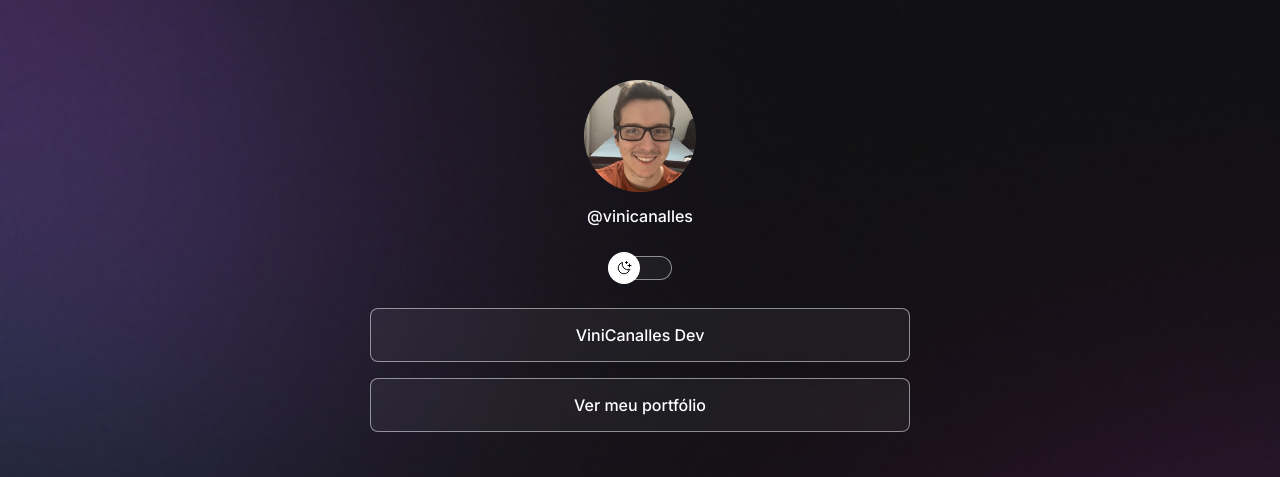
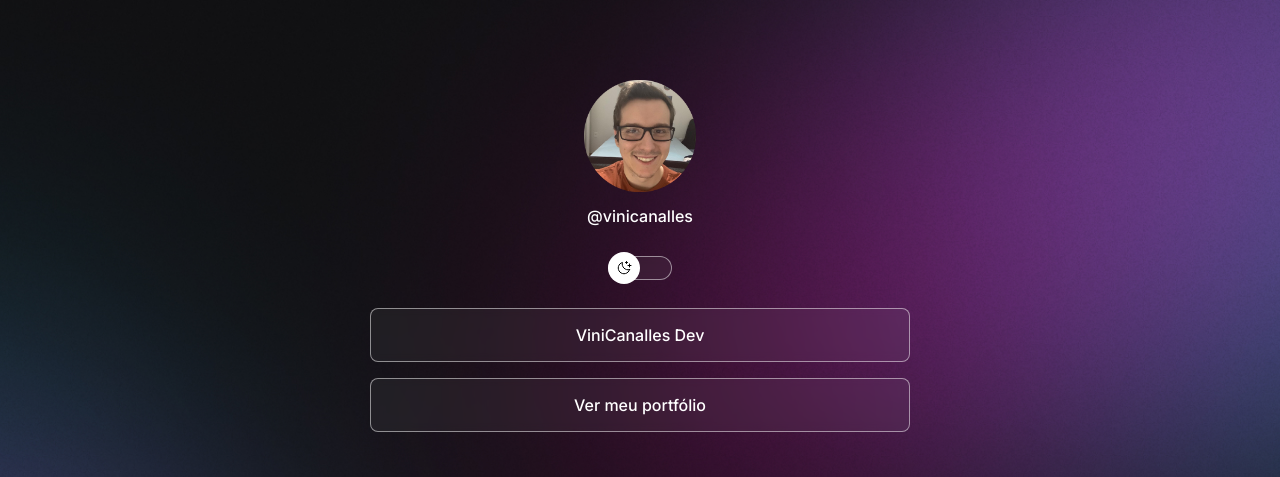
Before and after one commit to vinicanalles/projetoDevLinks, a plain HTML site: page index.html in a window 1280 px wide. Shown: the top 477 px of the page. Drawn offline with nearby package versions, Linux system fonts and the light colour scheme.

Commit message:
changed background based on media queries

```diff
--- a/style.css
+++ b/style.css
@@ -25,14 +25,8 @@
 }
 
 body {
-  /*background-image: url(./assets/bg-mobile.jpg);
-  background-repeat: no-repeat;
-  background-position: top center;
-  background-size: cover;
-  */
-
-  /*background: color image repeat position/size*/
   background: var(--bg-url) no-repeat top center/cover;
+  height: 100vh;
 }
 
 body * {
@@ -169,3 +163,14 @@ footer {
   text-align: center;
   font-size: 14px;
 }
+
+/* media queries */
+@media (min-width: 700px) {
+  :root {
+    --bg-url: url(./assets/bg-desktop.jpg);
+  }
+
+  .light {
+    --bg-url: url(./assets/bg-desktop-light.jpg);
+  }
+}
```
Also changed, not shown: assets/bg-desktop-light.jpg (added), assets/bg-desktop.jpg (added).
